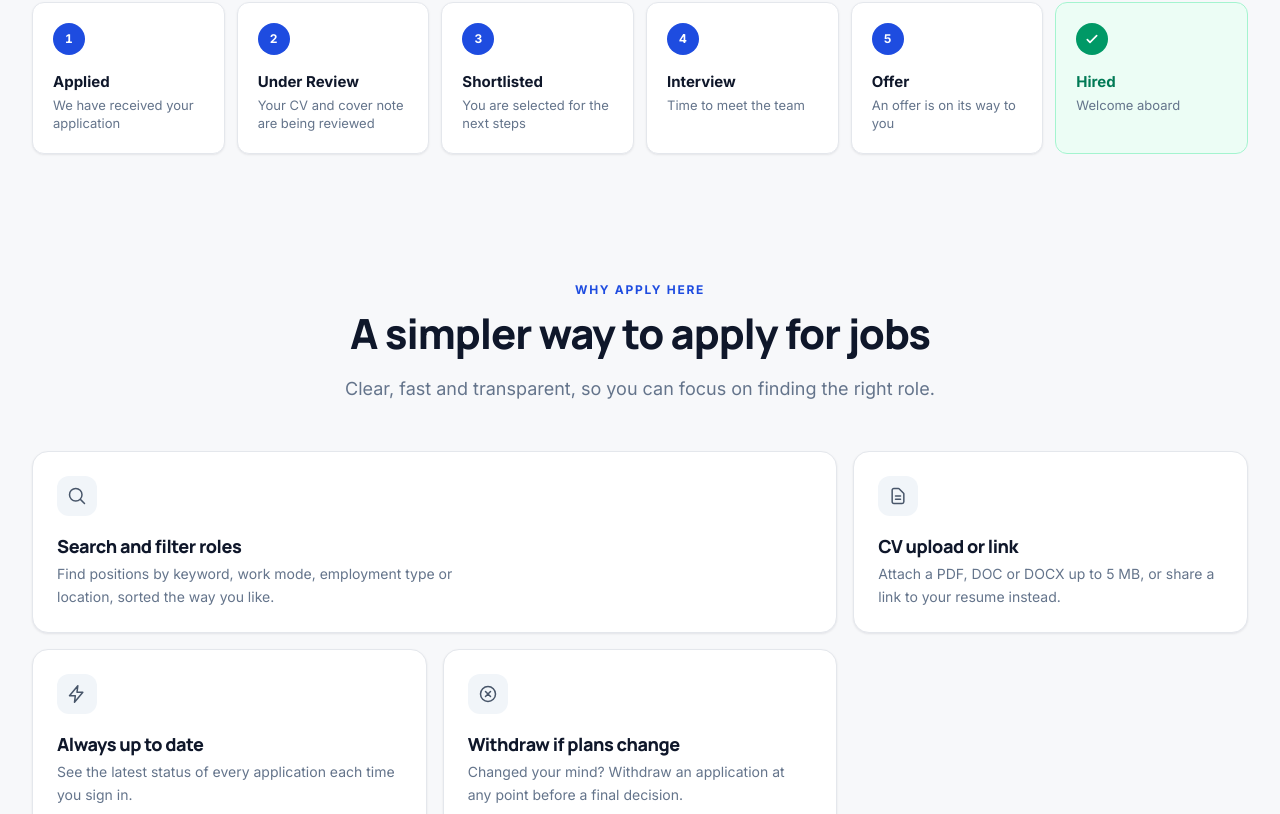
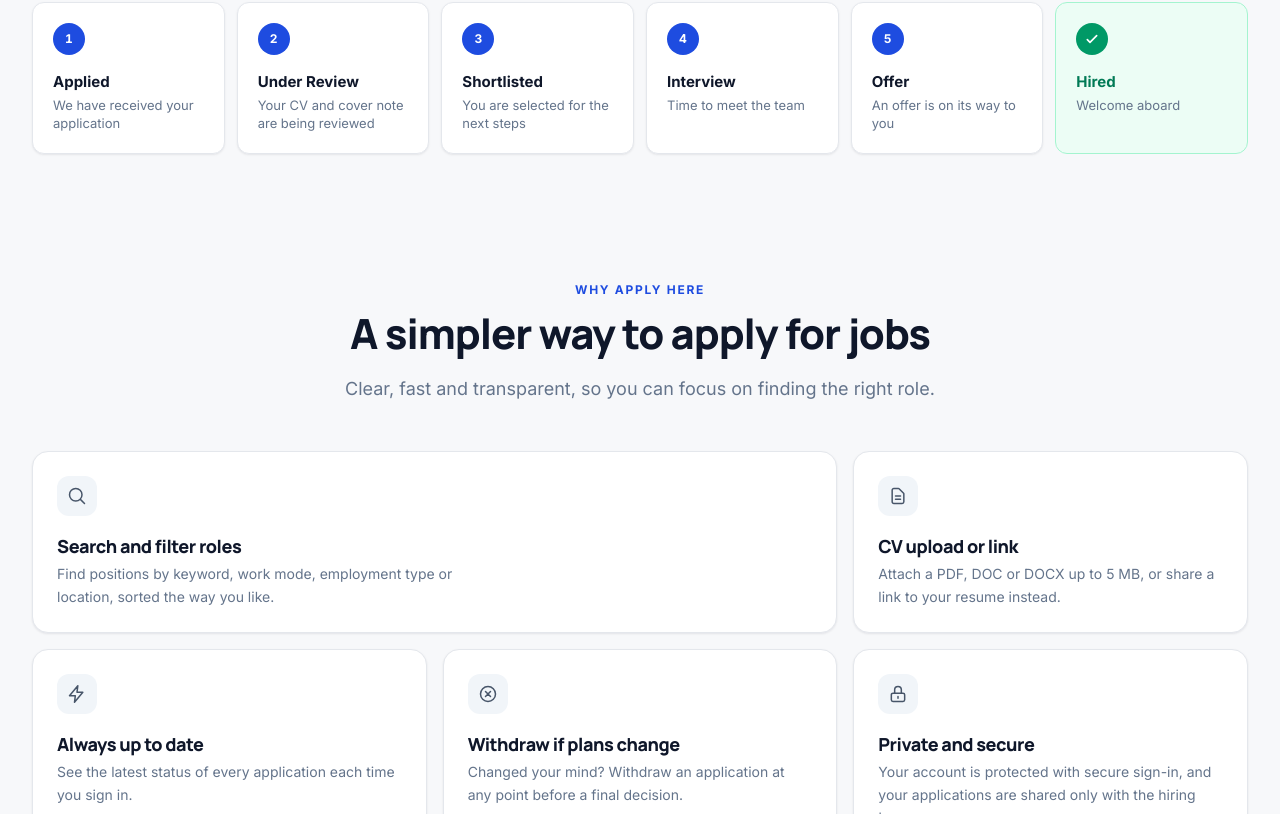
Before and after one commit to KasundiRanaweera/Application_Tracking_System-Frontend, a React (Vite) app: page / in a window 1280 px wide. Shown: the part 1986-2800 px from the top of the page. Built offline with nearby package versions, Linux system fonts and the light colour scheme; no server answers.

Commit message:
Redesign landing page as a candidate-focused careers homepage with responsive hero

```diff
--- a/src/pages/LandingPage.jsx
+++ b/src/pages/LandingPage.jsx
@@ -31,7 +31,7 @@ const FEATURES = [
   { icon: 'document',      title: 'CV upload or link',        body: 'Attach a PDF, DOC or DOCX up to 5 MB, or share a link to your resume instead.' },
   { icon: 'bolt',          title: 'Always up to date',        body: 'See the latest status of every application each time you sign in.' },
   { icon: 'xCircle',       title: 'Withdraw if plans change', body: 'Changed your mind? Withdraw an application at any point before a final decision.' },
-  { icon: 'lock',          title: 'Private and secure',       body: 'Your account is protected with secure sign-in, and your applications are shared only with the hiring team.', wide: true },
+  { icon: 'lock',          title: 'Private and secure',       body: 'Your account is protected with secure sign-in, and your applications are shared only with the hiring team.' },
 ]
 
 export default function LandingPage() {
@@ -180,7 +180,7 @@ export default function LandingPage() {
                 className={[
                   'group rounded-2xl border border-line bg-surface p-6 shadow-card',
                   'hover:border-line-strong hover:shadow-pop transition-[border-color,box-shadow] duration-200',
-                  f.wide ? 'lg:col-span-2' : '',
+                  f.wide ? 'sm:col-span-2' : '',
                 ].join(' ')}>
                 <span className="w-10 h-10 rounded-xl bg-muted text-fg-muted flex items-center justify-center mb-5
                   group-hover:bg-brand-50 group-hover:text-brand-600 transition-colors">
```
